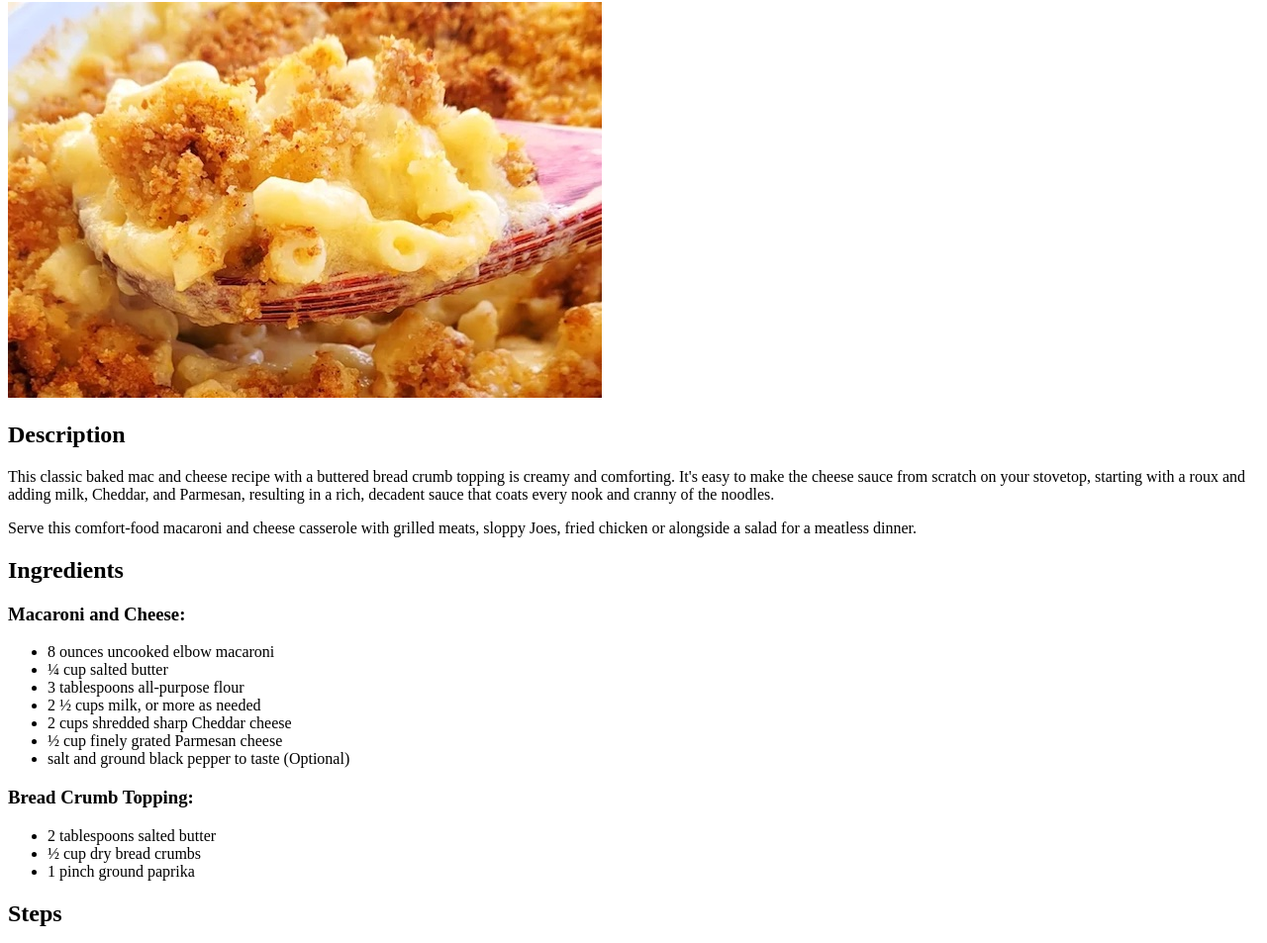
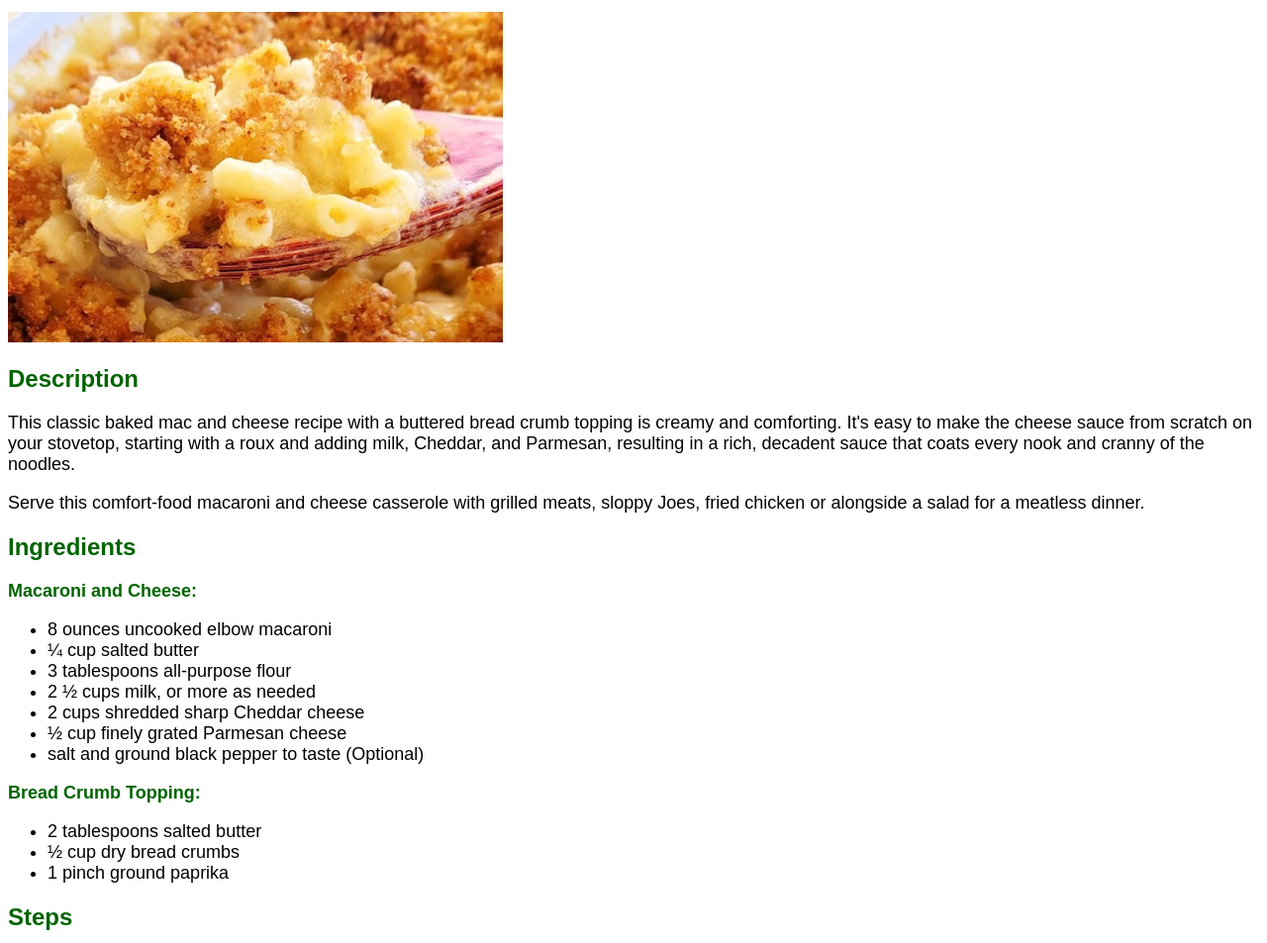
Before and after one commit to RaphPH29/odin-recipes, a plain HTML site: page recipes/Homemade-Mac-and-Cheese.html in a window 1280 px wide. Shown: the part 78-1031 px from the top of the page at 99% size. Drawn offline with Linux system fonts and the light colour scheme.

Commit message:
Add style to all pages

```diff
--- a/recipes/Homemade-Mac-and-Cheese.html
+++ b/recipes/Homemade-Mac-and-Cheese.html
@@ -3,11 +3,12 @@
 <head>
     <meta charset="UTF-8">
     <title>Homemade Mac and Cheese</title>
+    <link rel="stylesheet" href="../style.css">
 </head>
 <body>
-    <h1>Homemade Mac and Cheese</h1>
+    <h1 class="page-title">Homemade Mac and Cheese</h1>
     <img src="../images/MNCpic.jpg" alt="Spoon of Mac and Cheese">
-    <h2>Description</h2>
+    <h2 class="section-title">Description</h2>
     <p>This classic baked mac and cheese recipe with a buttered bread
         crumb topping is creamy and comforting. It's easy to make the
         cheese sauce from scratch on your stovetop, starting with a
@@ -18,8 +19,8 @@
         meats, sloppy Joes, fried chicken or alongside a salad for a meatless
         dinner.</p>
 
-    <h2>Ingredients</h2>
-    <h3>Macaroni and Cheese:</h3>
+    <h2 class="section-title">Ingredients</h2>
+    <h3 class="subsection-title">Macaroni and Cheese:</h3>
     <ul>
         <li>8 ounces uncooked elbow macaroni</li>
         <li>¼ cup salted butter</li>
@@ -29,13 +30,13 @@
         <li>½ cup finely grated Parmesan cheese</li>
         <li>salt and ground black pepper to taste (Optional)</li>
     </ul>
-    <h3>Bread Crumb Topping:</h3>
+    <h3 class="subsection-title">Bread Crumb Topping:</h3>
     <ul>
         <li>2 tablespoons salted butter</li>
         <li>½ cup dry bread crumbs</li>
         <li>1 pinch ground paprika</li>
     </ul>
-    <h2>Steps</h2>
+    <h2 class="section-title">Steps</h2>
     <ol>
         <li>Preheat the oven to 350 degrees F (175 degrees C).
             Grease an 8-inch square baking dish.</li>
--- /dev/null
+++ b/style.css
@@ -0,0 +1,33 @@
+.page-title,
+.section-title,
+.subsection-title {
+    color:darkgreen;
+    font-family: Arial, Helvetica, sans-serif;
+}
+
+p {
+    font-family: Arial, Helvetica, sans-serif;
+    font-size: 18px;
+}
+.page-title {
+    font-size: 36px;
+    text-align: center;
+}
+.section-title {
+    font-size: 24px;
+}
+.subsection-title {
+    font-size: 18px;
+}
+
+img {
+    height: auto;
+    width: 500px;
+}
+
+ul,
+ol {
+    font-family: Arial, Helvetica, sans-serif;
+    font-size: 18px;
+    color:black;
+}
```
Also changed, not shown: index.html (+2 -1 lines), recipes/Classic-Restaurant-Ceasar-Salad.html (+6 -5 lines), recipes/Easy-Meatloaf.html (+5 -4 lines).
